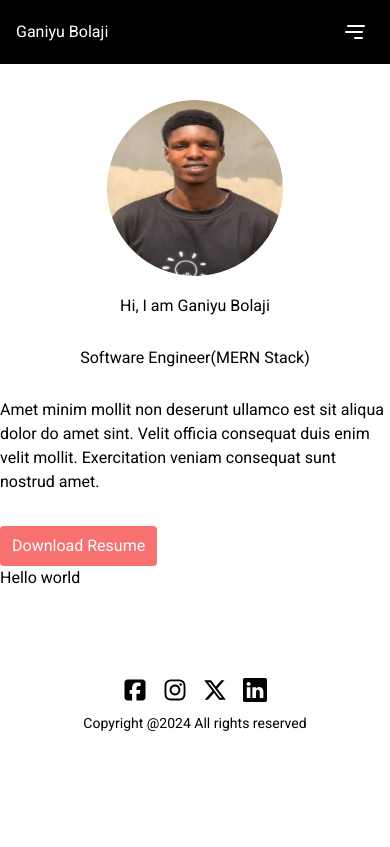
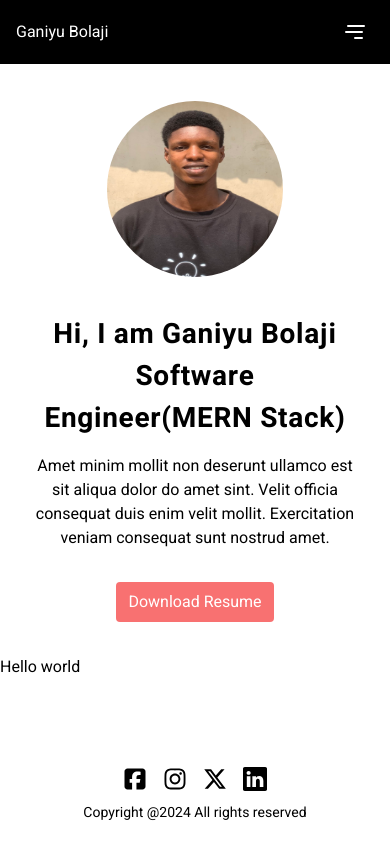
Before and after one commit to Zee-Blazer/Portfolio-site, a Next.js app: page / in a window 390 px wide. Built offline with nearby package versions, Linux system fonts and the light colour scheme.

Commit message:
Intro is now responsive

```diff
--- a/src/app/Components/intro.tsx
+++ b/src/app/Components/intro.tsx
@@ -8,7 +8,7 @@ export default function Intro() {
         <div className="align_head mt-8 md:mx-36 md:m-40 md:flex ">
             <div className="md:max-w-xl">
                 <h1
-                    className="text-center md:text-4xl md:font-bold header_line_height md:tracking-wider"
+                    className="md:text-4xl font-bold md:header_line_height tracking-wide"
                 >Hi, I am Ganiyu Bolaji<br />Software Engineer(MERN Stack)</h1>
                 <p className="text-base mt-3.5">
                     Amet minim mollit non deserunt ullamco est sit aliqua dolor do amet sint.
--- a/src/app/globals.css
+++ b/src/app/globals.css
@@ -22,7 +22,15 @@
 {
   .align_head
   {
+    margin: 33px;
     display: flex;
     flex-direction: column-reverse;
+    text-align: center;
+  }
+
+  .align_head h1
+  {
+    margin-top: 33px;
+    font-size: 28px;
   }
 }
```
